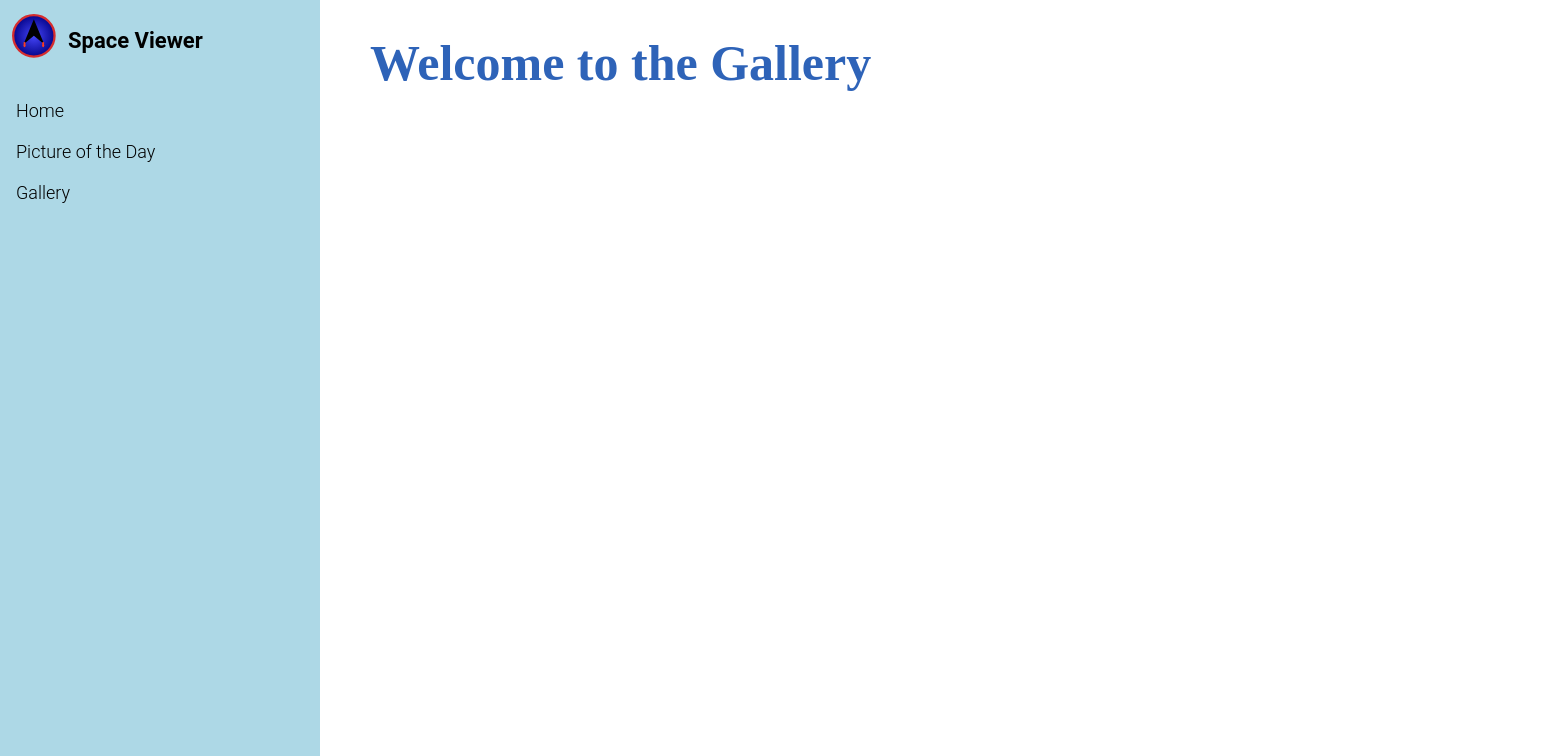
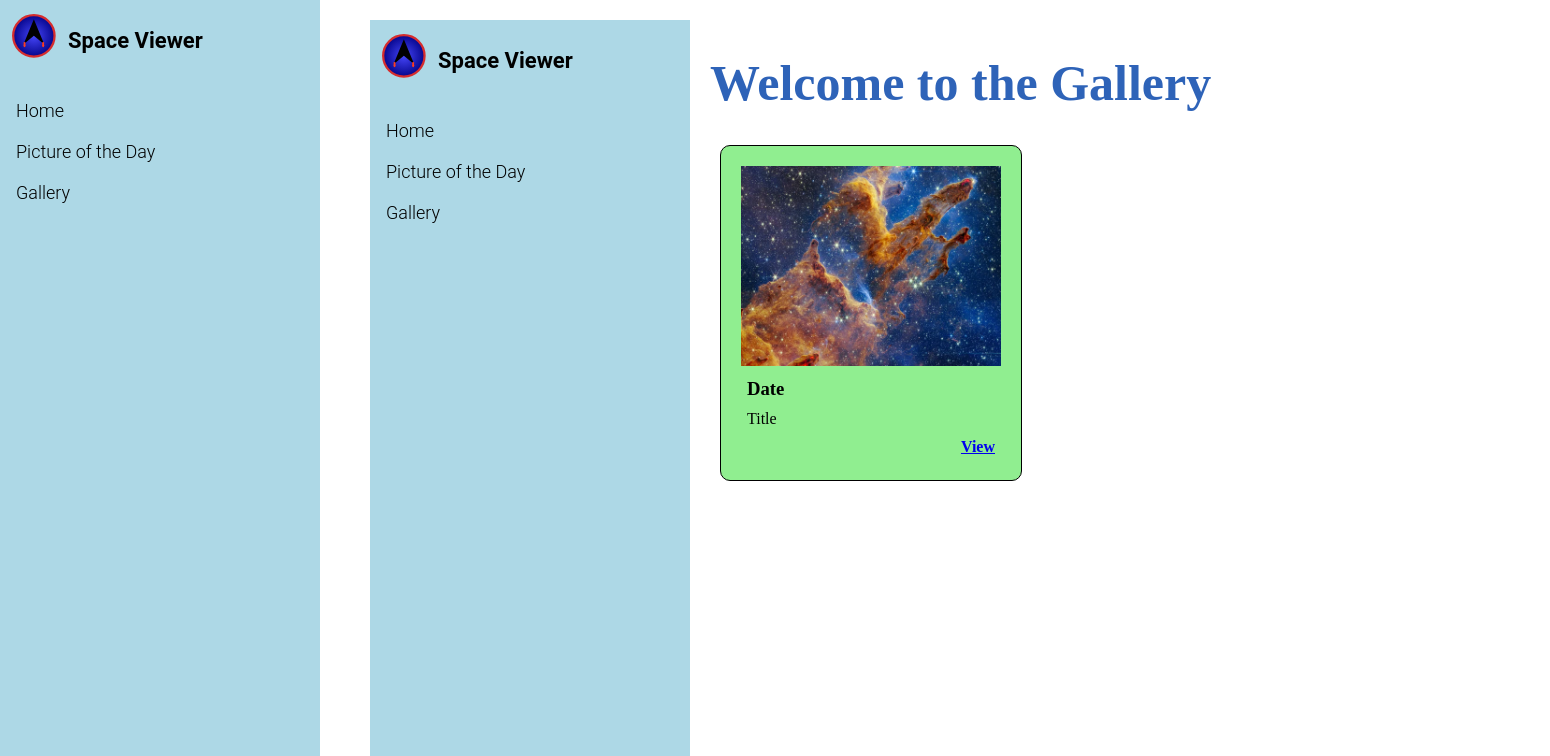
Before and after one commit to YuZW42/space_viewer, a Next.js app: page /feed in a window 1280 px wide. Shown: the top 756 px of the page, 1550 px wide, since content can reach past the window. Built offline with nearby package versions, Linux system fonts and the light colour scheme.

Commit message:
Designed Gallery Card
Co-authored-by: William Zeng <YuZW42@users.noreply.github.com>

```diff
--- /dev/null
+++ b/app/feed/layout.jsx
@@ -0,0 +1,24 @@
+import '../../styles/globals.css';
+
+import Nav from '../../components/Nav';
+
+const layout = ({ children }) => {
+  return (
+    <html lang="en">
+        <body className={"main"}>
+            <div className={"left"}>
+                <Nav />
+            </div>
+            <main className={"right"}>
+                <div  className={"frame"}>
+                    <div className={"window"}>
+                        {children}
+                    </div>
+                </div>
+            </main>
+        </body>
+    </html>
+  )
+}
+
+export default layout
--- a/app/feed/page.jsx
+++ b/app/feed/page.jsx
@@ -1,9 +1,14 @@
-import React from 'react'
+'use client';
+import { useState, useEffect } from 'react';
+
+
+import Card from '../../components/Card';
 
 const page = () => {
   return (
     <div>
         <h1>Welcome to the Gallery</h1>
+        <Card />
     </div>
   )
 }
--- a/app/page.jsx
+++ b/app/page.jsx
@@ -1,7 +1,5 @@
 import '../styles/globals.css'
 import styles from '../styles/Home.module.css'
-
-import React from 'react'
 
 const page = () => {
   return (
--- /dev/null
+++ b/components/Card.jsx
@@ -0,0 +1,33 @@
+'use client'
+
+import { useState, useEffect } from 'react'
+import Link from 'next/link'
+import styles from '../styles/Card.module.css'
+import Image from 'next/image'
+
+const Card = () => {
+  return (
+    <div className={styles.boundary}>
+        <div className={styles.view_window}>
+            <div className={styles.image}>
+                <Image
+                    src="/assets/images/placeholder.png"
+                    alt="Placeholder Image"
+                    width={260}
+                    height={200}
+                    className={styles.image}
+                />
+            </div>
+            <div className={styles.description}>
+                <h3>Date</h3>
+                <p>Title</p>
+                <Link href="/feed">
+                    <h4>View</h4>
+                </Link>
+            </div>
+        </div>
+    </div>
+  )
+}
+
+export default Card
--- /dev/null
+++ b/styles/Card.module.css
@@ -0,0 +1,34 @@
+.boundary {
+    border: 1px solid #000;
+    padding: 10px;
+    margin: 10px;
+    width: 280px;
+    height: auto;
+    background-color: lightgreen;
+    border-radius: 10px;
+}
+
+.view_window{
+    margin: 10px;
+}
+
+.image {
+    object-fit: cover;
+}
+
+.description {
+    display: flex;
+    flex-direction: column;
+    gap: 10px;
+    margin: 8px 6px 0 6px;
+}
+.description h3 {
+    margin: 0;
+}
+.description p {
+    margin: 0;
+}
+.description h4 {
+    margin: 0 0 4px 0;
+    text-align: right;
+}
```
Also changed, not shown: public/assets/images/placeholder.png (added).
